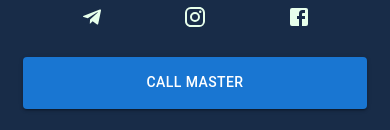
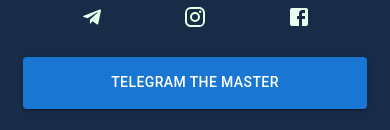
Before and after one commit to PRIMUS209/tbilisi-master, a React (Create React App) app: page /masters/Dmitrii in a window 390 px wide. Shown: the part 1156-1286 px from the top of the page. Built offline with nearby package versions, Linux system fonts and the light colour scheme.

Commit message:
phone link  update

```diff
--- a/public/index.html
+++ b/public/index.html
@@ -4,7 +4,7 @@
     <meta charset="utf-8" />
     <link rel="icon" href="%PUBLIC_URL%/favicon.ico" />
     <meta name="viewport" content="width=device-width, initial-scale=1" />
-    <!-- <meta name="format-detection" content="telephone=yes" /> -->
+    <meta name="format-detection" content="telephone=no" />
     <meta name="theme-color" content="#000000" />
     <meta
       name="description"
--- a/src/pages/Master/Dmitrii/index.tsx
+++ b/src/pages/Master/Dmitrii/index.tsx
@@ -127,9 +127,16 @@
           sx={{ width: "88%", height: "52px", margin: "24px 20px" }}
           variant="contained"
         >
-          <Link underline="none" color="inherit" href="tel: +995 577 42 31 91">
-            Call Master
-          </Link>
+          <span itemProp="telephone">
+            <Link
+              underline="none"
+              color="inherit"
+              href="tel:+995 577 42 31 91"
+              rel="nofollow"
+            >
+              Telegram the Master
+            </Link>
+          </span>
         </Button>
       </Box>
     </Box>
```
